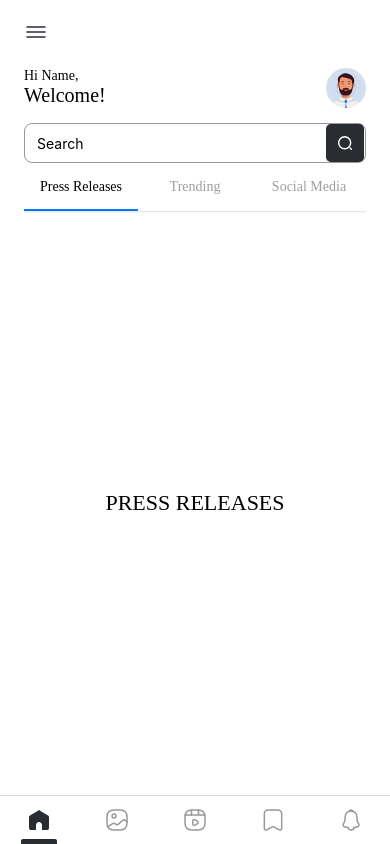
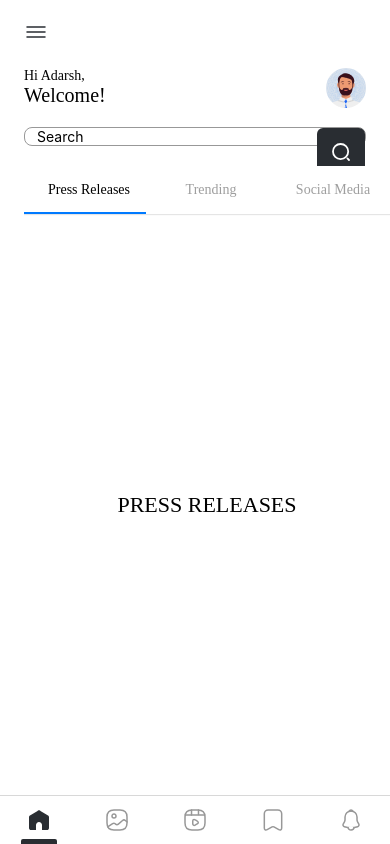
Before and after one commit to Anuragtech02/sih-client-mobile, a React Native app: screen /AppNavigation in a window 390 px wide. Built offline with nearby package versions, Linux system fonts and the light colour scheme.

Commit message:
Top tabs corrected

```diff
--- a/src/assets/icons/SearchIcon.tsx
+++ b/src/assets/icons/SearchIcon.tsx
@@ -7,8 +7,8 @@ const SearchIcon: React.FC<{ customStyles?: any }> = ({ customStyles }) => {
     <View style={customStyles}>
       <TouchableOpacity activeOpacity={0.8}>
         <Svg
-          width="40"
-          height="38"
+          width="48"
+          height="48"
           viewBox="0 0 40 40"
           fill="none"
           //xmlns="http://www.w3.org/2000/svg"
--- a/src/navigation/TopTabsNavigation.tsx
+++ b/src/navigation/TopTabsNavigation.tsx
@@ -1,5 +1,5 @@
 import React, { useContext } from "react";
-import { StyleSheet } from "react-native";
+import { StyleSheet, View } from "react-native";
 import { createMaterialTopTabNavigator } from "@react-navigation/material-top-tabs";
 import { PressReleases, SocialMedia, TrendingTabs } from "../screens";
 import { ThemeContext } from "../utils/contexts";
@@ -9,7 +9,10 @@ const Tab = createMaterialTopTabNavigator();
 function TopTabsNavigation() {
   const { theme } = useContext(ThemeContext);
   return (
-    <Tab.Navigator initialRouteName="Press Releases">
+    <Tab.Navigator
+      style={{ marginStart: 24 }}
+      initialRouteName="Press Releases"
+    >
       <Tab.Screen
         name="Press Releases"
         component={PressReleases}
@@ -17,6 +20,7 @@ function TopTabsNavigation() {
           tabBarLabel: "Press Releases",
           tabBarInactiveTintColor: "#9E9E9E",
           tabBarLabelStyle: {
+            width: "100%",
             textTransform: "none",
             fontFamily: theme.fonts.subTitle.fontFamily,
             fontSize: theme.fonts.body.fontSize,
@@ -31,6 +35,7 @@ function TopTabsNavigation() {
           tabBarLabel: "Trending",
           tabBarInactiveTintColor: "#9E9E9E",
           tabBarLabelStyle: {
+            width: "100%",
             textTransform: "none",
             fontFamily: theme.fonts.subTitle.fontFamily,
             fontSize: theme.fonts.body.fontSize,
@@ -44,6 +49,7 @@ function TopTabsNavigation() {
           tabBarLabel: "Social Media",
           tabBarInactiveTintColor: "#9E9E9E",
           tabBarLabelStyle: {
+            width: "100%",
             textTransform: "none",
             fontFamily: theme.fonts.subTitle.fontFamily,
             fontSize: theme.fonts.body.fontSize,
--- a/src/screens/Home.tsx
+++ b/src/screens/Home.tsx
@@ -1,4 +1,4 @@
-import React, { useContext } from "react";
+import React, { useContext, useState } from "react";
 import { StyleSheet, Text, View, Image, TextInput } from "react-native";
 import MainLayout from "../layouts/MainLayout";
 import { ITheme } from "../utils/contexts/interfaces";
@@ -20,6 +20,9 @@ function getStyle(theme: ITheme): any {
       fontSize: theme.fonts.title.fontSize,
       fontFamily: theme.fonts.title.fontFamily,
     },
+    innerContainer: {
+      paddingHorizontal: 24,
+    },
     name: {
       fontSize: theme.fonts.body.fontSize,
       fontFamily: theme.fonts.body.fontFamily,
@@ -31,29 +34,37 @@ function getStyle(theme: ITheme): any {
       position: "absolute",
       right: 0,
     },
+    search: {
+      position: "absolute",
+      right: 0,
+    },
     searchContainer: {
-      marginTop: 16,
-      height: 40,
+      marginVertical: 20,
       borderRadius: 8,
       borderWidth: 1,
       borderColor: "#989898",
-      // marginEnd: 24,
       flexDirection: "row",
     },
     searchInput: {
       marginStart: 12,
-      width: "86%",
+      width: "100%",
     },
   });
 }
 
-function Home() {
+const Home: React.FC = () => {
   const { theme } = useContext(ThemeContext);
+
+  const [name, setName] = useState("Adarsh");
   return (
-    <MainLayout customStyles={getStyle(theme).container}>
+    <MainLayout
+      customStyles={getStyle(theme).container}
+      disableDefaultPadding={true}
+    >
+      <View style={getStyle(theme).innerContainer}>
         <DrawerIcon />
         <View style={getStyle(theme).profileContainer}>
-        <Text style={getStyle(theme).name}>Hi Name,</Text>
+          <Text style={getStyle(theme).name}>{`Hi ${name},`}</Text>
           <Text style={getStyle(theme).greetings}>Welcome!</Text>
           <Image
             style={getStyle(theme).profilePhoto}
@@ -62,10 +73,11 @@ function Home() {
         </View>
         <View style={getStyle(theme).searchContainer}>
           <TextInput style={getStyle(theme).searchInput} placeholder="Search" />
-        <SearchIcon />
+          <SearchIcon customStyles={getStyle(theme).search} />
+        </View>
       </View>
       <TopTabsNavigation />
     </MainLayout>
   );
-}
+};
 export default Home;
```
Lines whose indentation alone changed are shown as unchanged.
